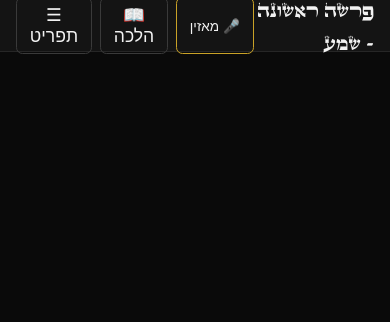
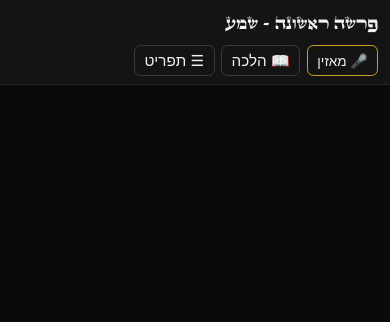
Before and after one commit to bamChickaWawa/sofer-teleprompter, a website built with Vite: page index.html in a window 390 px wide. Shown: the top 322 px of the page. Built offline with nearby package versions, Linux system fonts and the light colour scheme.

Commit message:
Tighten header layout for narrow phone widths
Three buttons plus title were wrapping awkwardly at ~420px width;
header now wraps to a clean two-row layout with a truncating title
instead of squeezing everything onto one line.

```diff
--- a/styles.css
+++ b/styles.css
@@ -60,30 +60,38 @@ body {
 /* ---------- header ---------- */
 
 .app-header {
-  height: var(--header-h);
+  min-height: var(--header-h);
   flex: 0 0 auto;
   display: flex;
   align-items: center;
   justify-content: space-between;
-  padding: 0 1rem;
+  gap: 0.5rem;
+  padding: 0.5rem 0.75rem;
   background: #141414;
   border-bottom: 1px solid #262626;
   direction: rtl;
+  flex-wrap: wrap;
 }
 
 .app-header .title {
   font-family: var(--stam-font);
-  font-size: 1.3rem;
+  font-size: 1.15rem;
   color: var(--fg);
+  overflow: hidden;
+  text-overflow: ellipsis;
+  white-space: nowrap;
+  flex: 1 1 auto;
+  min-width: 0;
 }
 
 .app-header button {
   background: none;
   border: 1px solid #3a3a3a;
   color: var(--fg);
-  font-size: 1.1rem;
-  padding: 0.4rem 0.8rem;
+  font-size: 0.95rem;
+  padding: 0.35rem 0.6rem;
   border-radius: 0.4rem;
+  white-space: nowrap;
 }
 
 .app-header button:active {
@@ -92,7 +100,8 @@ body {
 
 .header-controls {
   display: flex;
-  gap: 0.5rem;
+  gap: 0.4rem;
+  flex: 0 0 auto;
 }
 
 .voice-status {
```
